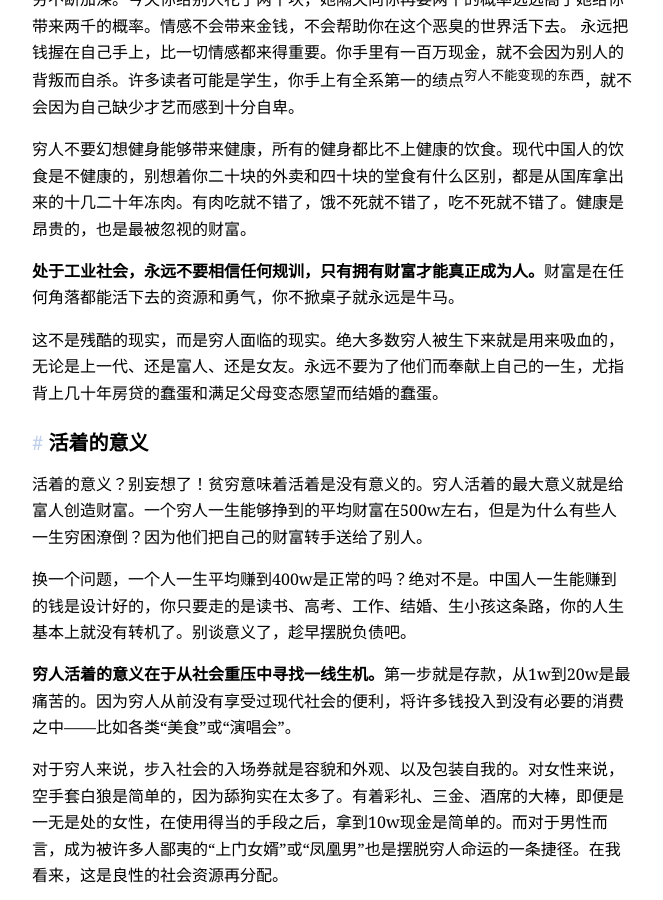
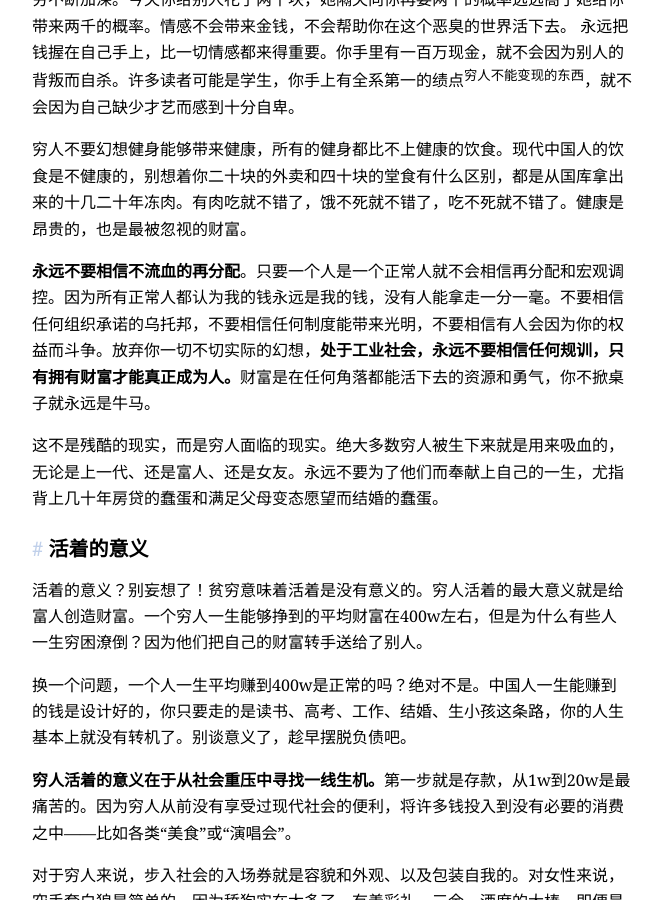
Before and after one commit to huang-feiyu/huang-feiyu.github.io, a Jekyll site: the page built from _posts/2024-11-30-diary-19.md, in a window 1280 px wide and 900 px high, scrolled down 1789 px. Shown: the whole window, without its empty margins (308-971 px from the left). Built offline with Jekyll 4.4.1, drawn with Linux system fonts in a browser that asks for light colours; nearby versions of some CDN libraries.

Commit message:
post: update

```diff
--- a/_posts/2024-11-30-diary-19.md
+++ b/_posts/2024-11-30-diary-19.md
@@ -35,13 +35,13 @@ description: 有关于被设计的一生和以头抢地尔的反抗。
 
 穷人不要幻想健身能够带来健康，所有的健身都比不上健康的饮食。现代中国人的饮食是不健康的，别想着你二十块的外卖和四十块的堂食有什么区别，都是从国库拿出来的十几二十年冻肉。有肉吃就不错了，饿不死就不错了，吃不死就不错了。健康是昂贵的，也是最被忽视的财富。
 
-**处于工业社会，永远不要相信任何规训，只有拥有财富才能真正成为人。**财富是在任何角落都能活下去的资源和勇气，你不掀桌子就永远是牛马。
+**永远不要相信不流血的再分配**。只要一个人是一个正常人就不会相信再分配和宏观调控。因为所有正常人都认为我的钱永远是我的钱，没有人能拿走一分一毫。不要相信任何组织承诺的乌托邦，不要相信任何制度能带来光明，不要相信有人会因为你的权益而斗争。放弃你一切不切实际的幻想，**处于工业社会，永远不要相信任何规训，只有拥有财富才能真正成为人。**财富是在任何角落都能活下去的资源和勇气，你不掀桌子就永远是牛马。
 
 这不是残酷的现实，而是穷人面临的现实。绝大多数穷人被生下来就是用来吸血的，无论是上一代、还是富人、还是女友。永远不要为了他们而奉献上自己的一生，尤指背上几十年房贷的蠢蛋和满足父母变态愿望而结婚的蠢蛋。
 
 #### 活着的意义
 
-活着的意义？别妄想了！贫穷意味着活着是没有意义的。穷人活着的最大意义就是给富人创造财富。一个穷人一生能够挣到的平均财富在500w左右，但是为什么有些人一生穷困潦倒？因为他们把自己的财富转手送给了别人。
+活着的意义？别妄想了！贫穷意味着活着是没有意义的。穷人活着的最大意义就是给富人创造财富。一个穷人一生能够挣到的平均财富在400w左右，但是为什么有些人一生穷困潦倒？因为他们把自己的财富转手送给了别人。
 
 换一个问题，一个人一生平均赚到400w是正常的吗？绝对不是。中国人一生能赚到的钱是设计好的，你只要走的是读书、高考、工作、结婚、生小孩这条路，你的人生基本上就没有转机了。别谈意义了，趁早摆脱负债吧。
 
```
